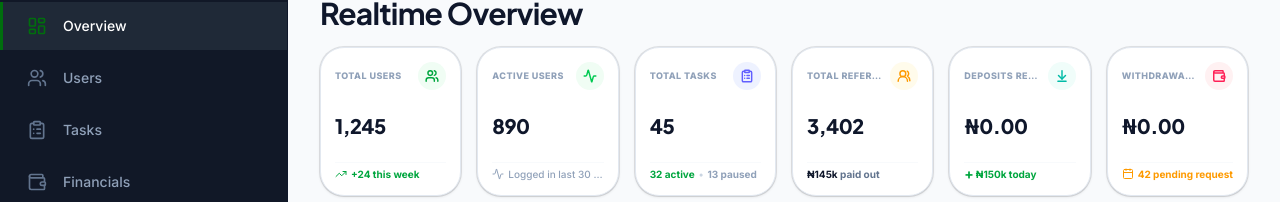
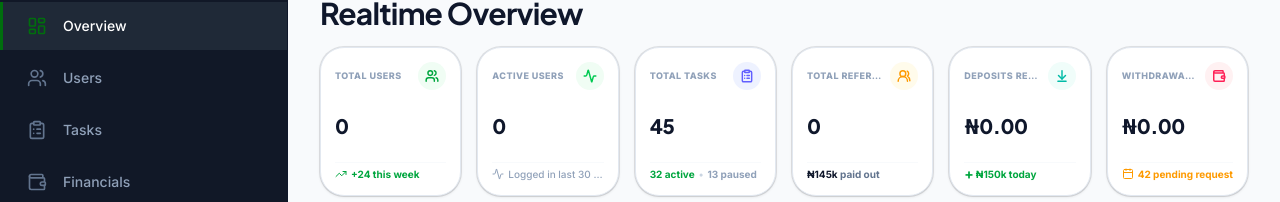
Before and after one commit to efebryan/avexux, a Next.js app: page /admin in a window 1280 px wide. Shown: the part 101-303 px from the top of the page. Built offline with nearby package versions, Linux system fonts and the light colour scheme; no server answers; the database is empty.

Commit message:
feat: fetch real user and referral stats on admin dashboard

```diff
--- a/src/app/admin/page.tsx
+++ b/src/app/admin/page.tsx
@@ -239,6 +239,9 @@ function ChartComponent() {
 export default function AdminOverviewPage() {
   const [totalDeposits, setTotalDeposits] = useState(0);
   const [totalWithdrawals, setTotalWithdrawals] = useState(0);
+  const [totalUsers, setTotalUsers] = useState(0);
+  const [activeUsers, setActiveUsers] = useState(0);
+  const [totalReferrals, setTotalReferrals] = useState(0);
 
   useEffect(() => {
     async function fetchFinancials() {
@@ -265,6 +268,22 @@ export default function AdminOverviewPage() {
         const sum = withdrawalData.reduce((acc, curr) => acc + Number(curr.amount), 0);
         setTotalWithdrawals(sum);
       }
+
+      const { count: usersCount } = await supabase
+        .from("profiles")
+        .select("*", { count: "exact", head: true });
+      if (usersCount !== null) setTotalUsers(usersCount);
+
+      const { count: activeUsersCount } = await supabase
+        .from("profiles")
+        .select("*", { count: "exact", head: true })
+        .eq("status", "ACTIVE");
+      if (activeUsersCount !== null) setActiveUsers(activeUsersCount);
+
+      const { count: referralsCount } = await supabase
+        .from("referrals")
+        .select("*", { count: "exact", head: true });
+      if (referralsCount !== null) setTotalReferrals(referralsCount);
     }
     fetchFinancials();
   }, []);
@@ -303,6 +322,12 @@ export default function AdminOverviewPage() {
                   ? `₦${totalDeposits.toLocaleString(undefined, { minimumFractionDigits: 2, maximumFractionDigits: 2 })}`
                   : stat.title === "WITHDRAWALS PAID"
                   ? `₦${totalWithdrawals.toLocaleString(undefined, { minimumFractionDigits: 2, maximumFractionDigits: 2 })}`
+                  : stat.title === "TOTAL USERS"
+                  ? totalUsers.toLocaleString()
+                  : stat.title === "ACTIVE USERS"
+                  ? activeUsers.toLocaleString()
+                  : stat.title === "TOTAL REFERRALS"
+                  ? totalReferrals.toLocaleString()
                   : stat.value}
               </h3>
             </div>
```
